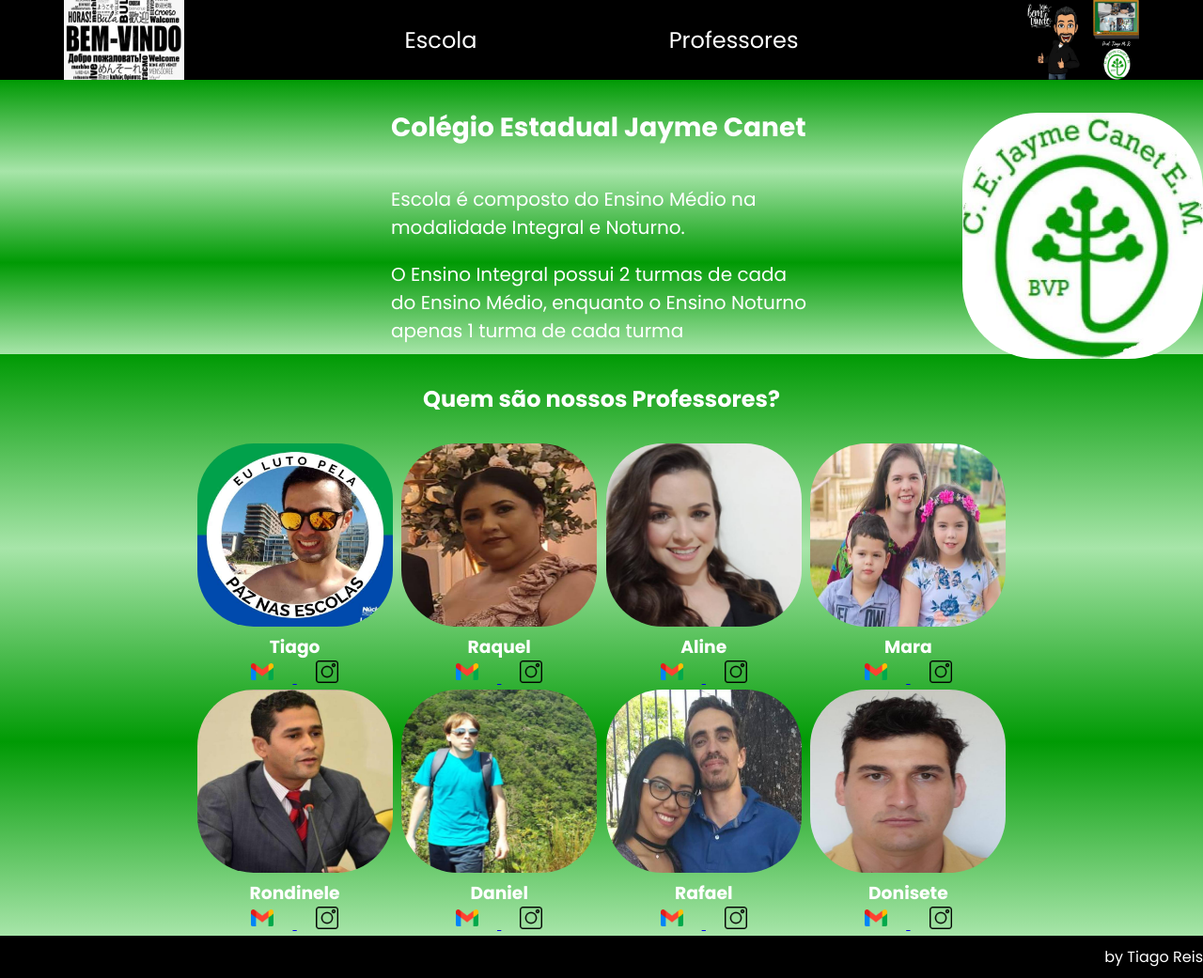
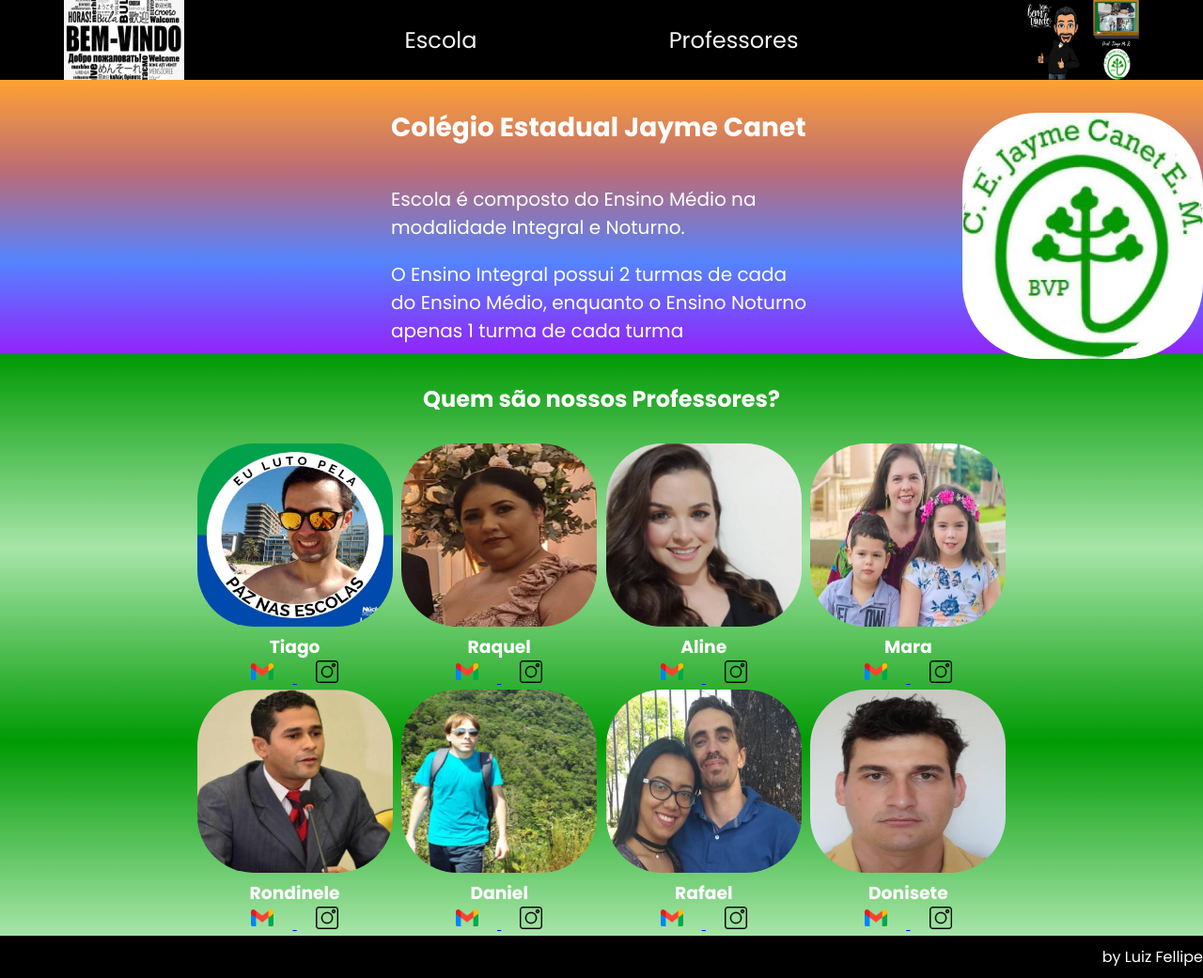
Before and after one commit to luiz4739/Sitezinho3.0, a plain HTML site: page index.html in a window 1280 px wide. Shown: the whole page at 94% size. Drawn offline with Linux system fonts and the light colour scheme.

Commit message:
Add files via upload

```diff
--- a/index.html
+++ b/index.html
@@ -110,7 +110,7 @@
     </section>
     <footer class="rodape">
 <p>
-    by Tiago Reis
+    by Luiz Fellipe
 </p>
     </footer>
 </body>
--- a/style.css
+++ b/style.css
@@ -9,7 +9,7 @@ body{
 
 .cabecalho {
     background-color: #000000;
-    color: white;
+    color: whitesmoke;
     display: flex;
     justify-content: space-around;
 }
@@ -34,7 +34,7 @@ body{
 }
 
 .escola{
-    background-image: linear-gradient(#009A04,#A7E5A9,#009A04,#A7E5A9);
+    background-image: linear-gradient(#FFA232,#923A,#5483FF,#9323FA);
     color: white;
     display: flex;
     justify-content: center;
```
Also changed, not shown: imagem.jpeg (added).
